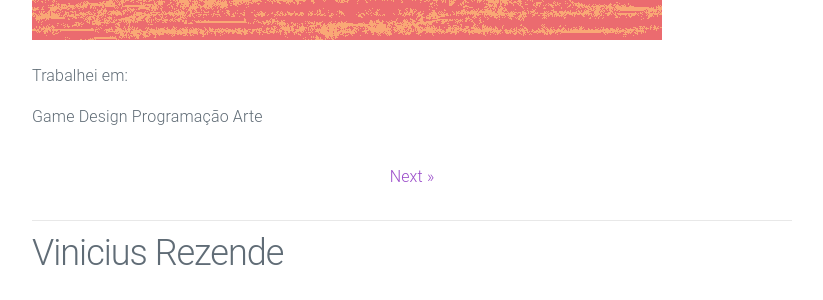
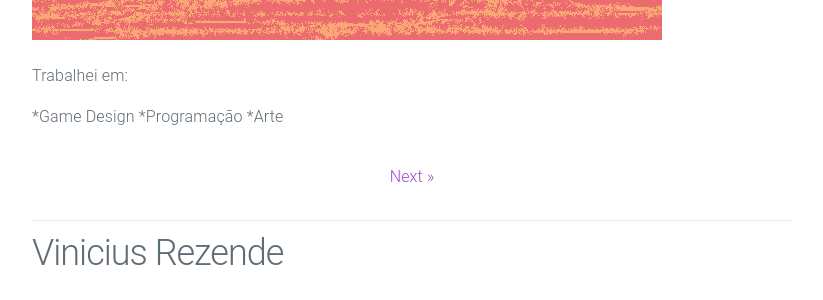
Before and after one commit to vinrzr/vinrzr.github.io, a Jekyll site: the page built from _posts/2024-11-01-secret-steps.md, in a window 1280 px wide. Shown: the part 818-1118 px from the top of the page, without its empty margins (228-1051 px from the left). Built offline with Jekyll 4.4.1, drawn with Linux system fonts in a browser that asks for light colours.

```diff
--- a/_posts/2024-11-01-secret-steps.md
+++ b/_posts/2024-11-01-secret-steps.md
@@ -10,6 +10,6 @@ preview: /assets/coverart.png
 
 Trabalhei em:
 
-Game Design
-Programação
-Arte
+*Game Design
+*Programação
+*Arte
```
